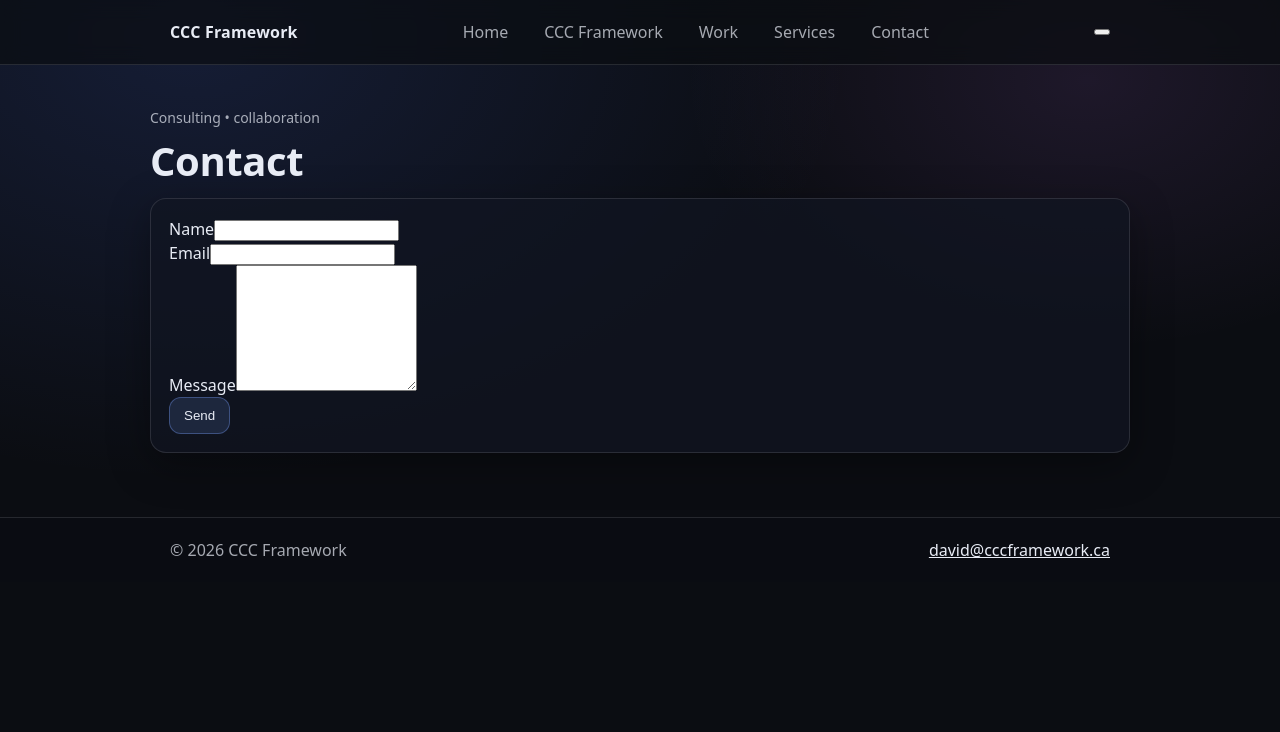
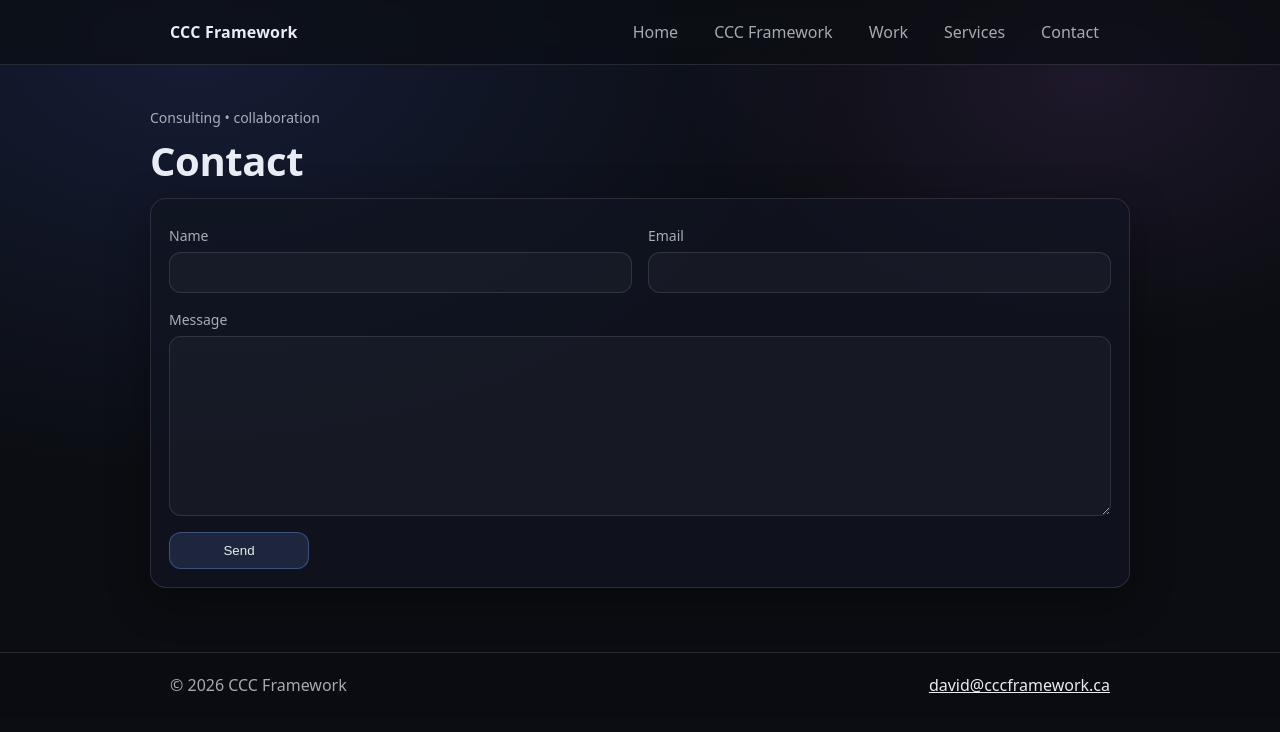
Before and after one commit to azfarsamin/cccframework, a Next.js app: page /contact in a window 1280 px wide. Shown: the top 732 px of the page. Built offline with nearby package versions, Linux system fonts and the light colour scheme.

Commit message:
Update globals.css

```diff
--- a/app/globals.css
+++ b/app/globals.css
@@ -156,8 +156,8 @@ p  { margin: 0 0 14px; color: rgba(232, 236, 245, 0.92); }
   align-items: center;
   gap: 10px;
   flex-wrap: wrap;
-  .form { margin-top: 8px; }
-
+  }
+.form { margin-top: 8px; }
 .formGrid {
   display: grid;
   grid-template-columns: 1fr;
@@ -276,4 +276,61 @@ p  { margin: 0 0 14px; color: rgba(232, 236, 245, 0.92); }
   background: rgba(255, 255, 255, 0.06);
 }
 .status { padding-top: 2px; }
+  /* --- NAV OVERRIDES (put at end of file) --- */
+.header .desktopNav { display: none !important; }
+.header .mobileOnly { display: inline-flex !important; }
+
+@media (min-width: 860px) {
+  .header .desktopNav { display: flex !important; }
+  .header .mobileOnly { display: none !important; }
 }
+
+.header .mobileMenu a,
+.header .mobileLink {
+  color: var(--text) !important;
+  text-decoration: none !important;
+}
+
+.header .mobileLink {
+  display: block !important;
+  padding: 10px 12px !important;
+  border-radius: 12px !important;
+  border: 1px solid var(--hairline) !important;
+  background: rgba(255, 255, 255, 0.03) !important;
+}
+
+.header .mobileLink:hover {
+  background: rgba(255, 255, 255, 0.06) !important;
+}
+
+.header .hamburger {
+  gap: 5px !important;
+  flex-direction: column !important;
+  justify-content: center !important;
+  align-items: center !important;
+  width: 42px !important;
+  height: 42px !important;
+  border-radius: 12px !important;
+  border: 1px solid var(--hairline) !important;
+  background: rgba(255, 255, 255, 0.04) !important;
+  cursor: pointer !important;
+}
+
+.header .hamburgerBar {
+  width: 18px !important;
+  height: 2px !important;
+  background: rgba(232, 236, 245, 0.9) !important;
+  border-radius: 2px !important;
+}
+
+.header .mobileMenu {
+  border-top: 1px solid var(--hairline) !important;
+  background: rgba(11, 13, 18, 0.92) !important;
+  backdrop-filter: blur(10px) !important;
+}
+
+.header .mobileMenuInner {
+  padding: 10px var(--pad) 14px !important;
+  display: grid !important;
+  gap: 8px !important;
+}
```
